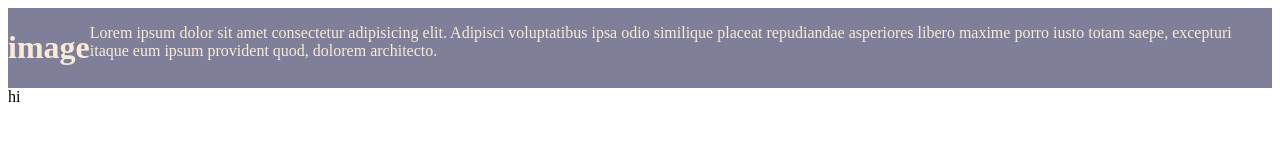
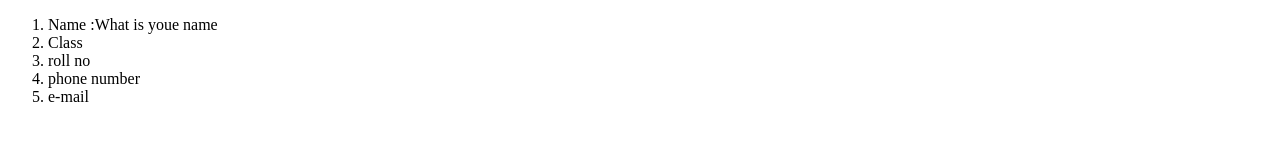
Before and after one commit to kankalla01/iframe, a plain HTML site: page list.html in a window 1280 px wide. Drawn offline with Linux system fonts and the light colour scheme.

Commit message:
Update list.html

```diff
--- a/list.html
+++ b/list.html
@@ -4,30 +4,13 @@
     <meta charset="UTF-8">
     <meta name="viewport" content="width=device-width, initial-scale=1.0">
     <title>Document</title>
-    <style>
-        .wrap{
-            display: grid;
-            & > *{
-                grid-column: 1;
-                grid-row: 1;
-            }
-        }
-    </style>
 </head>
 <body>
-    <div class="wrap">
-        <div >
-            <img src="./6.jpg" alt="" width="100%">
-        </div>
-        <div style="display: flex; justify-content: center; height: 100%;; background-color: rgba(0,0, 55, 0.5); color: antiquewhite;">
-            <h1>
-                image
-            </h1>
-            <p>
-                Lorem ipsum dolor sit amet consectetur adipisicing elit. Adipisci voluptatibus ipsa odio similique placeat repudiandae asperiores libero maxime porro iusto totam saepe, excepturi itaque eum ipsum provident quod, dolorem architecto.
-            </p>
-        </div>
-    </div>
-    <div>hi</div>
+    <ol>
+        <li>Name :What is youe name</li>
+        <li>Class </li>
+        <li>roll no</li>
+        <li>phone number</li>
+        <li>e-mail</li>
+    </ol>
 </body>
-</html>
```
